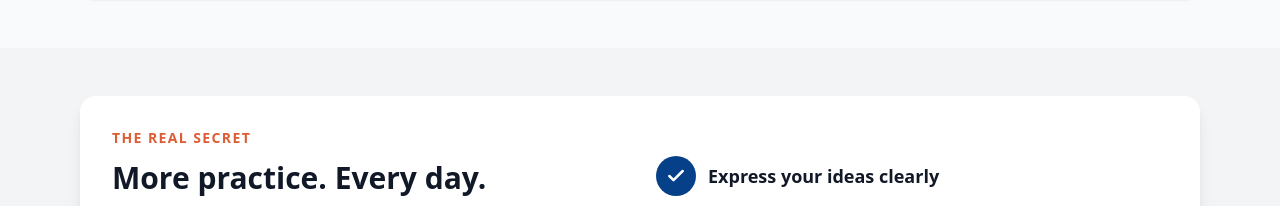
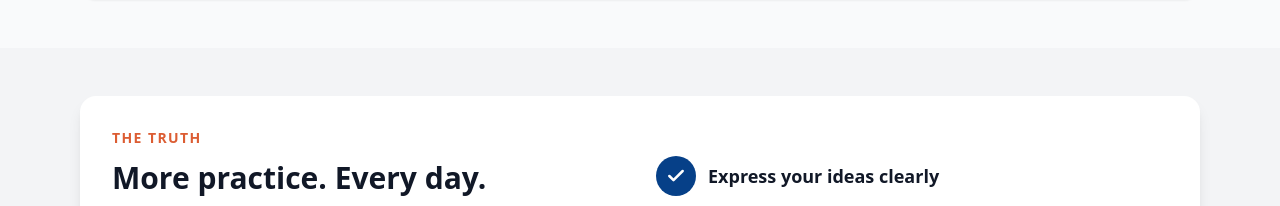
Before and after one commit to Qwixo/Qwixo-apply.INTERLINK.edu-12.3.2026, a React (Vite) app: page /greensboro in a window 1280 px wide. Shown: the part 1340-1546 px from the top of the page. Built offline with nearby package versions, Linux system fonts and the light colour scheme.

Commit message:
Updated GreensboroPage.tsx

```diff
--- a/src/pages/GreensboroPage.tsx
+++ b/src/pages/GreensboroPage.tsx
@@ -276,7 +276,7 @@ function GreensboroPage() {
               {/* Left Column: Content */}
               <div>
                 <div className="text-xs md:text-sm uppercase tracking-widest text-[#dc5d33] font-bold mb-3">
-                  THE REAL SECRET
+                  THE TRUTH
                 </div>
 
                 <h2 className="text-2xl md:text-3xl font-bold text-gray-900 mb-4">
```
